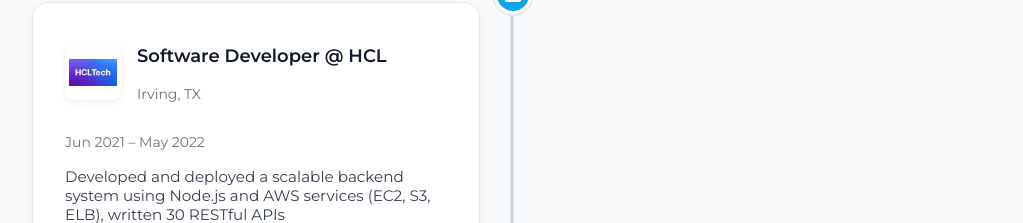
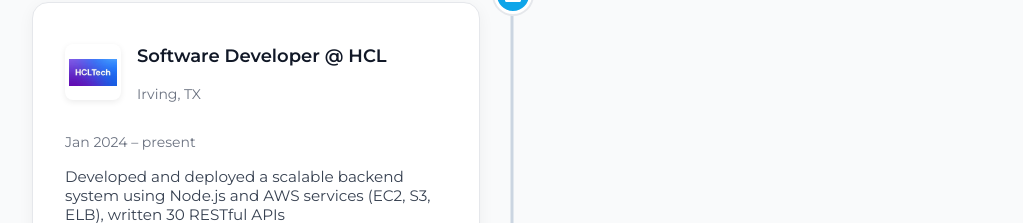
Before and after one commit to rakeshkodathala/rakesh-portfolio, a React (Vite) app: page / in a window 1280 px wide. Shown: the part 1580-1803 px from the top of the page, without its empty margins (128-1151 px from the left). Built offline with nearby package versions, Linux system fonts and the light colour scheme.

Commit message:
updated work comp

```diff
--- a/src/components/Work/Work.jsx
+++ b/src/components/Work/Work.jsx
@@ -10,7 +10,7 @@ const workExperience = [
     icon: <FaBriefcase />,
     logo: "hcl.jpeg",
     location: "Irving, TX",
-    duration: "Jun 2021 – May 2022",
+    duration: "Jan 2024 – present",
     description:
       "Developed and deployed a scalable backend system using Node.js and AWS services (EC2, S3, ELB), written 30 RESTful APIs",
     tech: ["JavaScript", "TypeScript", "React", "NodeJS", "AWS"],
```
